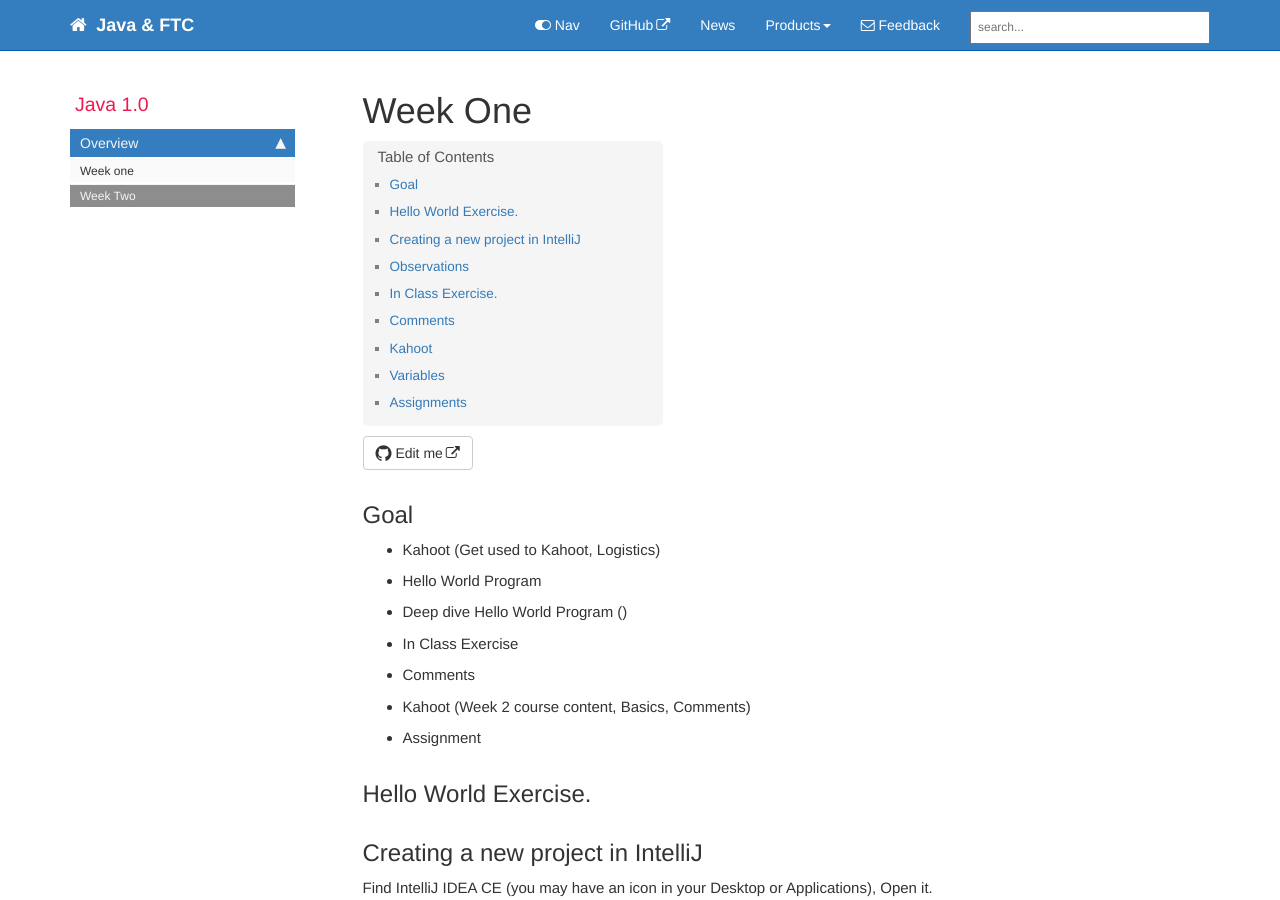
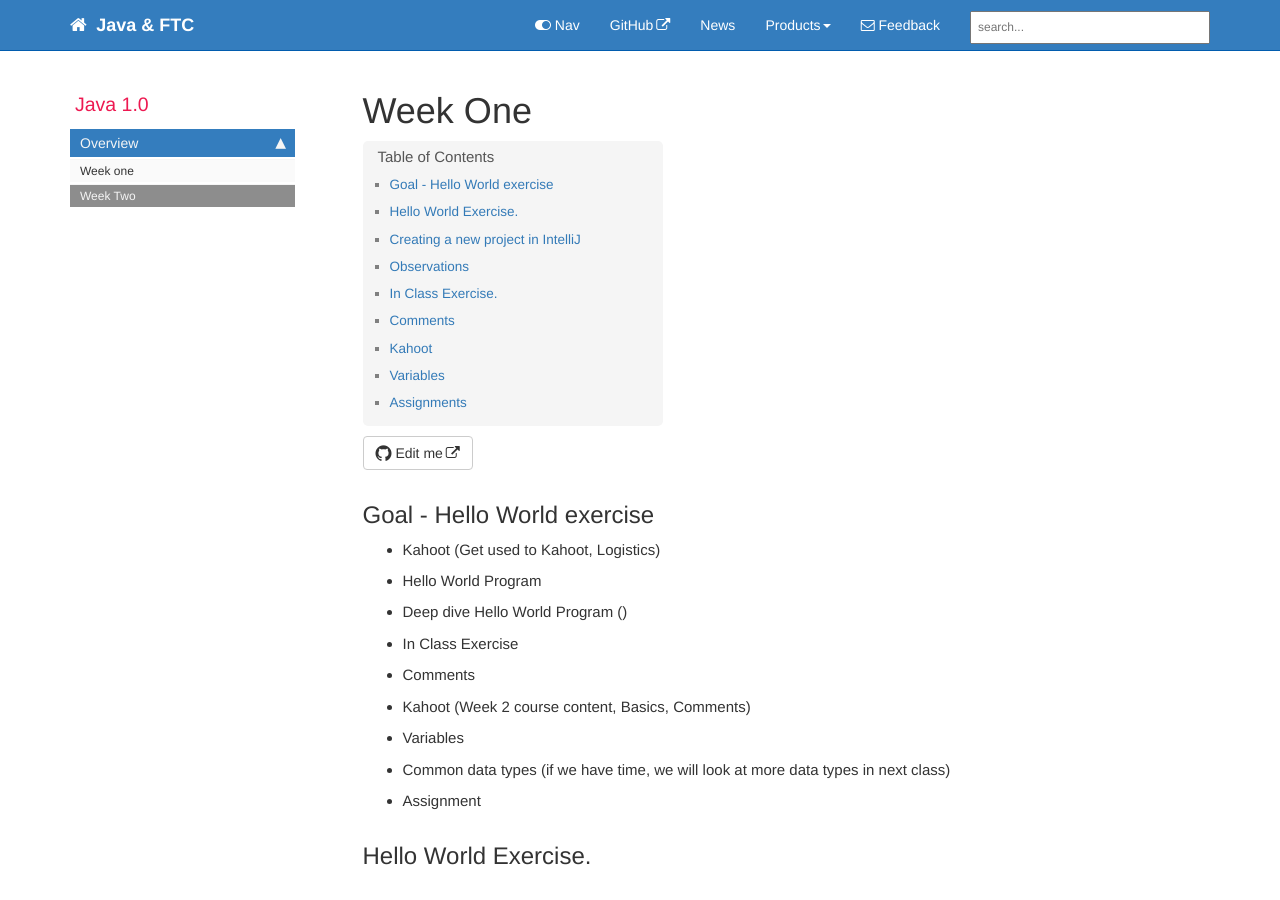
Before and after one commit to rambethina/java, a Jekyll site: the page built from pages/mydoc/mydoc_week_two.md, in a window 1280 px wide and 900 px high. Built offline with Jekyll 4.4.1, drawn with Linux system fonts in a browser that asks for light colours; comment, search, counter and statistics services are not loaded.

Commit message:
week two update content

```diff
--- a/pages/mydoc/mydoc_week_two.md
+++ b/pages/mydoc/mydoc_week_two.md
@@ -5,7 +5,7 @@ permalink: mydoc_week_two.html
 folder: mydoc
 ---
 
-## Goal
+## Goal - Hello World exercise
 
 * Kahoot (Get used to Kahoot, Logistics)
 * Hello World Program
@@ -13,6 +13,8 @@ folder: mydoc
 * In Class Exercise
 * Comments
 * Kahoot (Week 2 course content, Basics, Comments)
+* Variables
+* Common data types (if we have time, we will look at more data types in next class)
 * Assignment
 
 ## Hello World Exercise.
```
